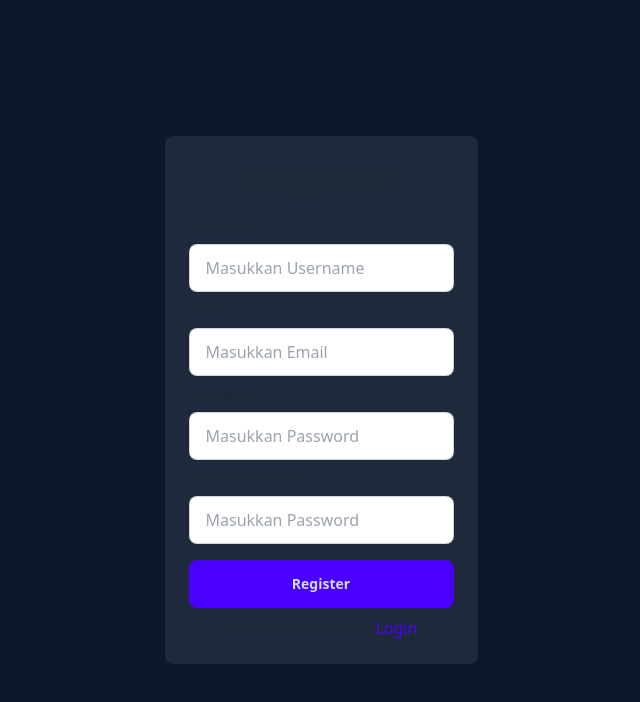
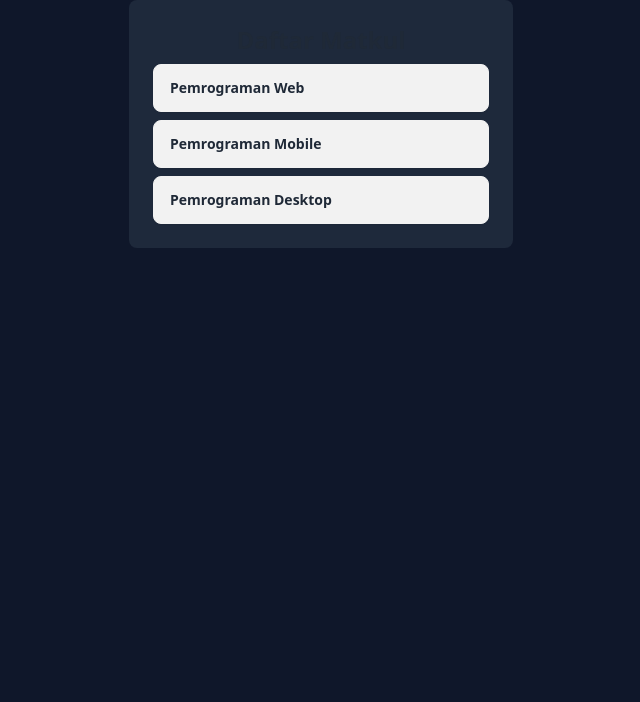
Before and after one commit to Gefila/catatan-kuliah, a React (Vite) app: page / in a window 1280 px wide. Shown: the top 702 px of the page, without its empty margins (319-959 px from the left). Built offline with nearby package versions, Linux system fonts and the light colour scheme.

Commit message:
ui(dashboard): slicing dashboard

```diff
--- a/src/App.jsx
+++ b/src/App.jsx
@@ -1,10 +1,11 @@
+import Dashboard from "./pages/Dashboard";
 import LoginPages from "./pages/LoginPage";
 import RegisterPage from "./pages/RegisterPage";
 
 function App() {
     return (
         <>
-            <RegisterPage></RegisterPage>
+            <Dashboard></Dashboard>
         </>
     );
 }
--- /dev/null
+++ b/src/pages/Dashboard.jsx
@@ -0,0 +1,37 @@
+import { useState } from "react";
+
+export default function Dashboard() {
+    const [data, setData] = useState([
+        {
+            id: 1,
+            matkul: "Pemrograman Web",
+            dosen: "Pak Budi",
+        },
+        {
+            id: 2,
+            matkul: "Pemrograman Mobile",
+            dosen: "Pak Budi",
+        },
+        {
+            id: 3,
+            matkul: "Pemrograman Desktop",
+            dosen: "Pak Budi",
+        },
+    ]);
+
+    return (
+        <div className="flex items-start justify-center h-screen bg-slate-900">
+            <div className="flex flex-col bg-slate-800 p-6 rounded-lg justify-center items-center gap-2 min-w-96">
+                <header className="text-2xl font-bold">Daftar Matkul</header>
+                {data.map((item) => (
+                    <div
+                        key={item.id}
+                        className="flex items-center gap-2 btn btn-block justify-start"
+                    >
+                        <div className="text-left">{item.matkul}</div>
+                    </div>
+                ))}
+            </div>
+        </div>
+    );
+}
```
